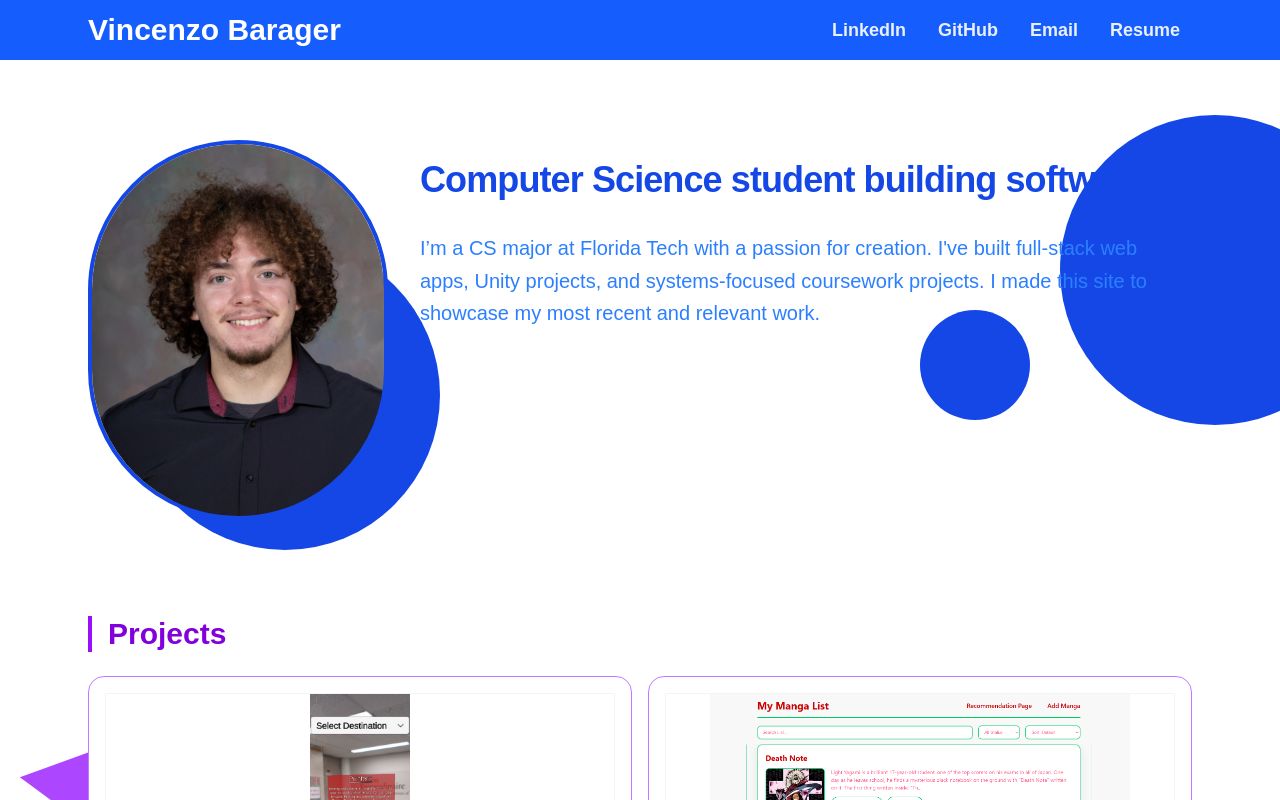
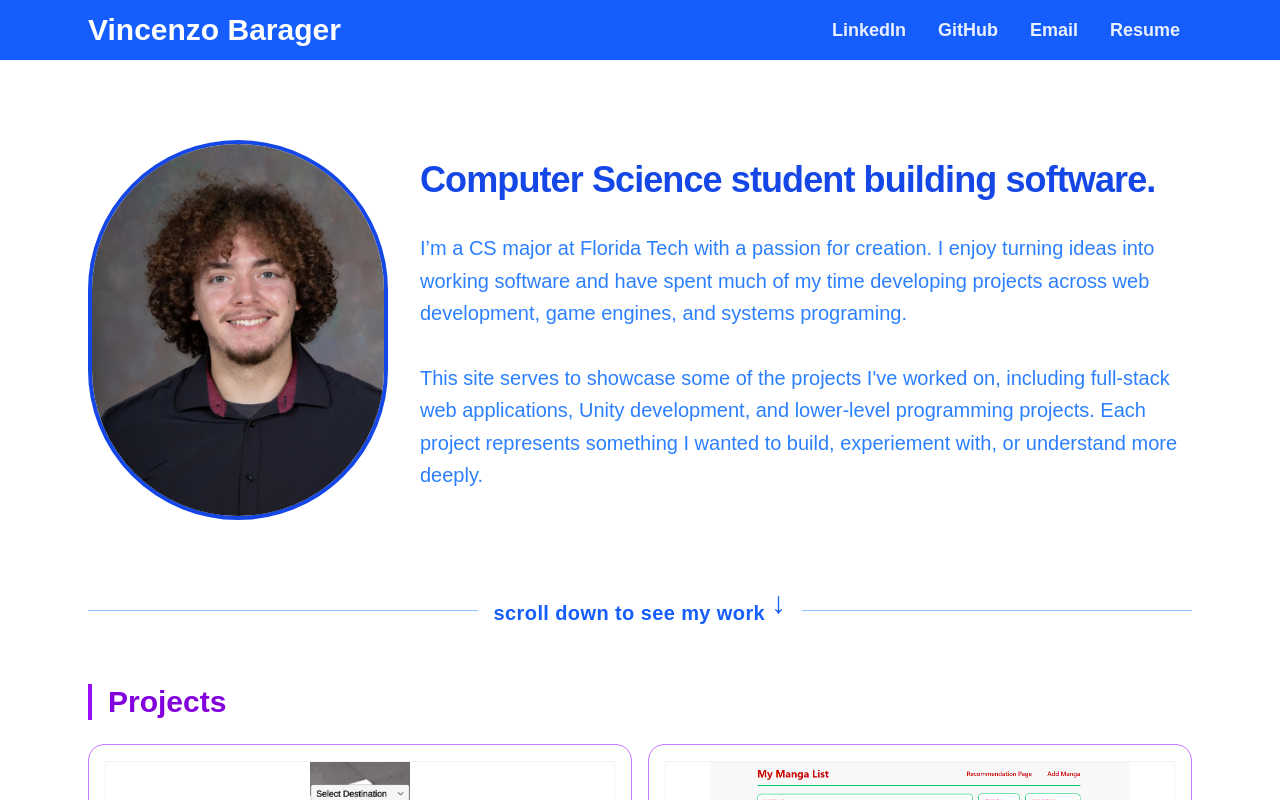
Before and after one commit to Dvizee/Vincenzo-portfolio, a Next.js app: page / in a window 1280 px wide. Shown: the top 800 px of the page. Built offline with nearby package versions, Linux system fonts and the light colour scheme.

Commit message:
Updated hero, fixed page sizing issue,

```diff
--- a/src/app/globals.css
+++ b/src/app/globals.css
@@ -47,3 +47,6 @@ body {
   background-clip: text;
   color: transparent;
 }
+html {
+  scroll-behavior: smooth;
+}
--- a/src/app/page.tsx
+++ b/src/app/page.tsx
@@ -22,7 +22,7 @@ export default function Home() {
 
   {/*HERO */}
   <section className="relative left-1/2 right-1/2 -ml-[50vw] -mr-[50vw] w-screen overflow-hidden bg-white">
-  <div className="pointer-events-none absolute inset-0 z-0 hidden xl:block">
+  <div className="pointer-events-none absolute inset-0 z-0 hidden [@media(min-width:1450px)]:block">
     {/* Left circle */}
     <div
       className="absolute h-[310px] w-[310px] rounded-full bg-blue-700"
@@ -38,7 +38,7 @@ export default function Home() {
 
 <div
     className="absolute h-[110px] w-[110px] rounded-full bg-blue-700"
-    style={{ right: 250, bottom: 140 }}
+    style={{ right: 100, bottom: 0 }}
   />
 </div>
 
@@ -58,18 +58,28 @@ export default function Home() {
         </h1>
 
         <p className="max-w-3xl text-xl leading-relaxed text-blue-500">
-          I’m a CS major at Florida Tech with a passion for creation. I've built full-stack web
-          apps, Unity projects, and systems-focused coursework projects. I made this site to showcase my most recent and relevant work.
+          I’m a CS major at Florida Tech with a passion for creation. I enjoy turning ideas into working software and have spent much of
+          my time developing projects across web development, game engines, and systems programing.
         </p>
-
+        <p className="max-w-3xl text-xl leading-relaxed text-blue-500">
+          This site serves to showcase some of the projects I've worked on, including full-stack web applications, Unity development,
+          and lower-level programming projects. Each project represents something I wanted to build, experiement with, or understand more deeply.
+        </p>
       </div>
     </header>
   </div>
 </section>
-
+     <a
+  href="#projects"
+  className="flex items-center gap-4 pt-8 text-blue-600 font-semibold tracking-wide hover:text-blue-800"
+>
+  <span className="flex-grow h-px bg-blue-300 "></span>
+  <span className="whitespace-nowrap text-xl">scroll down to see my work <span className="inline-block text-3xl animate-[bounce_1.8s_ease-in-out_infinite]">↓</span></span>
+  <span className="flex-grow h-px bg-blue-300"></span>
+</a>
 
   {/* PROJECTS */}
-    <section className="relative left-1/2 right-1/2 -ml-[50vw] -mr-[50vw] w-screen overflow-hidden bg-white">
+  <section id="projects" className="relative left-1/2 right-1/2 -ml-[50vw] -mr-[50vw] w-screen overflow-hidden bg-white">
     <div className="pointer-events-none absolute inset-0 z-0 hidden lg:block">
       {/* Left triangle */}
       <div
@@ -131,7 +141,7 @@ export default function Home() {
 
 {/* EXPERIENCE */}
 <section className="relative left-1/2 right-1/2 -ml-[50vw] -mr-[50vw] w-screen overflow-hidden bg-white">
-<div className="pointer-events-none absolute inset-0 z-0 hidden xl:block">
+<div className="pointer-events-none absolute inset-0 z-0 hidden [@media(min-width:1450px)]:block">
   <div
     className="absolute h-[140px] w-[140px] bg-red-500"
     style={{ top: 40, left: 45, transform: "rotate(8deg)" }}
```
